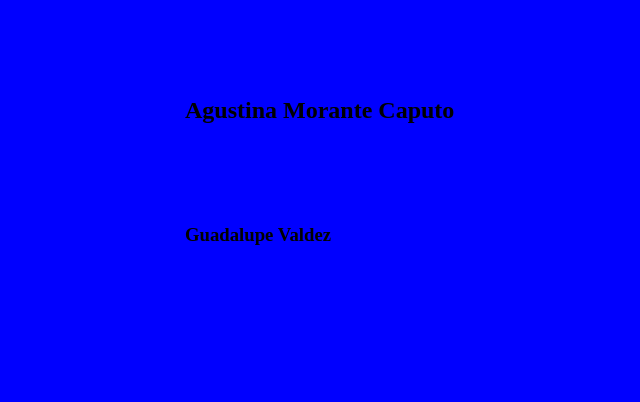
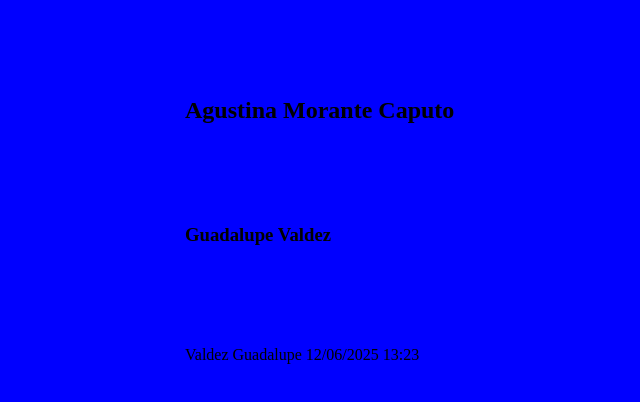
Before and after one commit to LuciaRamundo/TP_SO_I4_Equipo_105, a plain HTML site: page index.html in a window 1280 px wide. Shown: the part 240-642 px from the top of the page, without its empty margins (115-755 px from the left). Drawn offline with Linux system fonts and the light colour scheme.

Commit message:
ALFA modifica html con p

```diff
--- a/index.html
+++ b/index.html
@@ -10,5 +10,6 @@
 <h1>Controlde versiones</h1>
 <h2>Agustina Morante Caputo </h2>
 <h3>Guadalupe Valdez</h3>
+<p>Valdez Guadalupe 12/06/2025 13:23</p>
 </body>
 </html>
```
